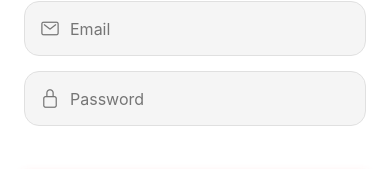
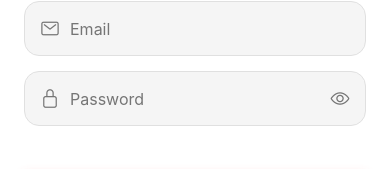
Before and after one commit to fralch/Zarahemla, a React Native app: screen /Register in a window 390 px wide. Shown: the part 425-594 px from the top of the page. Built offline with nearby package versions, Linux system fonts and the light colour scheme; what react-native-worklets would draw is missing.

Commit message:
feat(register): add toggle password visibility in registration form
Add show/hide password functionality to improve user experience during registration. The RegisterInput component was extended to support right icon and click handler.

```diff
--- a/src/screens/Register/RegisterScreen.js
+++ b/src/screens/Register/RegisterScreen.js
@@ -57,6 +57,7 @@ const RegisterScreen = ({ navigation }) => {
     const [name, setName] = useState('');
     const [email, setEmail] = useState('');
     const [password, setPassword] = useState('');
+    const [showPassword, setShowPassword] = useState(false);
     const [age, setAge] = useState('');
     const [gender, setGender] = useState('male');
     const [interestedIn, setInterestedIn] = useState('female');
@@ -239,8 +240,10 @@ const RegisterScreen = ({ navigation }) => {
                                 placeholder="Password"
                                 value={password}
                                 onChangeText={setPassword}
-                                secureTextEntry
+                                secureTextEntry={!showPassword}
                                 icon="lock-closed-outline"
+                                rightIcon={showPassword ? "eye-off-outline" : "eye-outline"}
+                                onRightIconPress={() => setShowPassword(!showPassword)}
                             />
                         </>
                     )}
--- a/src/screens/Register/components/RegisterInput.js
+++ b/src/screens/Register/components/RegisterInput.js
@@ -1,9 +1,9 @@
 import React from 'react';
-import { TextInput, StyleSheet, View } from 'react-native';
+import { TextInput, StyleSheet, View, TouchableOpacity } from 'react-native';
 import { useTheme } from '../../../theme/ThemeContext';
 import { Ionicons } from '@expo/vector-icons';
 
-const RegisterInput = ({ value, onChangeText, placeholder, icon, style, containerStyle, ...props }) => {
+const RegisterInput = ({ value, onChangeText, placeholder, icon, rightIcon, onRightIconPress, style, containerStyle, ...props }) => {
     const { theme } = useTheme();
     const colors = theme.colors;
     const isMultiline = props.multiline;
@@ -36,6 +36,15 @@ const RegisterInput = ({ value, onChangeText, placeholder, icon, style, containe
                 placeholderTextColor={colors.textSecondary}
                 {...props}
             />
+            {rightIcon && (
+                <TouchableOpacity onPress={onRightIconPress} style={styles.rightIcon}>
+                    <Ionicons
+                        name={rightIcon}
+                        size={20}
+                        color={colors.textSecondary}
+                    />
+                </TouchableOpacity>
+            )}
         </View>
     );
 };
@@ -60,6 +69,9 @@ const styles = StyleSheet.create({
     icon: {
         marginRight: 10,
     },
+    rightIcon: {
+        marginLeft: 10,
+    },
     multilineIcon: {
         marginTop: 5, // Align icon with the first line of text
     },
```
